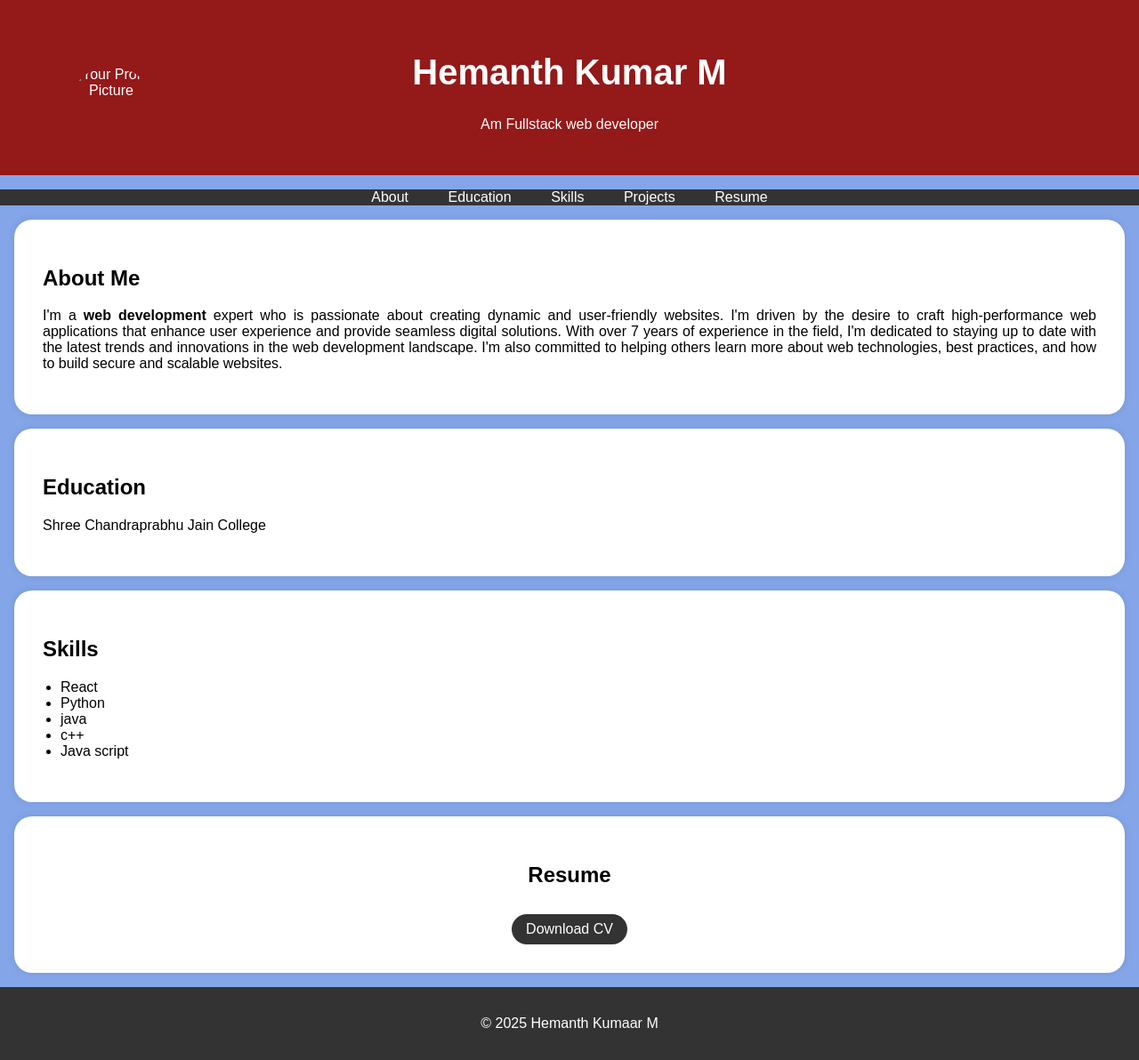
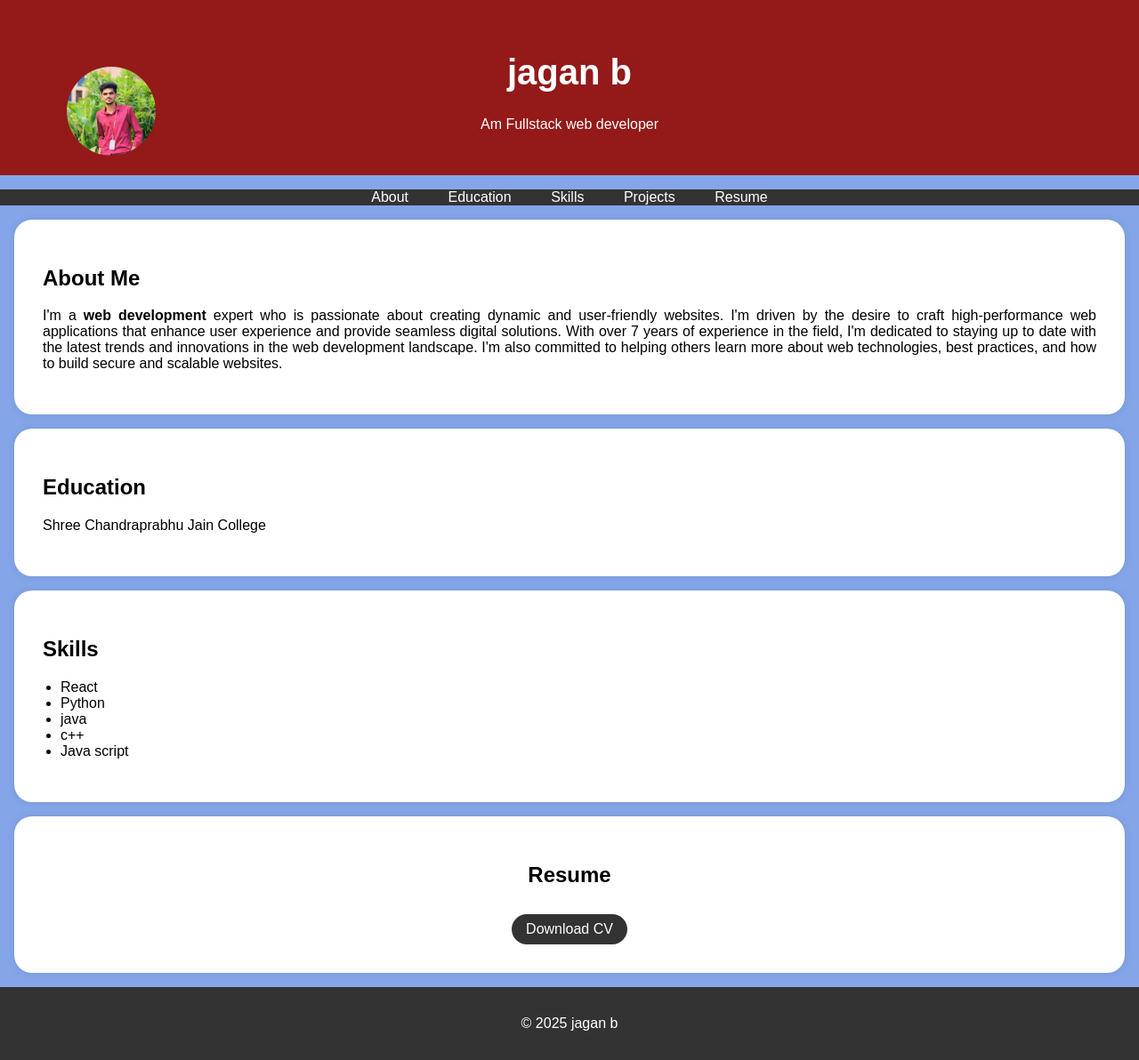
Before and after one commit to jaganyadav143/Portfolio-, a plain HTML site: page index.html in a window 1280 px wide. Shown: the whole page at 89% size. Drawn offline with Linux system fonts and the light colour scheme.

Commit message:
Update and rename index-2.html to index.html

```diff
--- a/index-2.html
+++ b/index.html
@@ -95,8 +95,8 @@
     <header>
         <div class="header-content">
             <!-- Add your profile picture here -->
-            <img src="./img/avatar.png" alt="Your Profile Picture" class="profile-picture">
-            <h1>Hemanth Kumar M</h1>
+            <img src="IMG-20250328-WA0001.jpg" alt="Your Profile Picture" class="profile-picture">
+            <h1>jagan b</h1>
             <p>Am Fullstack web developer</p>
         </div>
     </header>
@@ -151,14 +151,14 @@
         <div class="section-content">
             <center>
             <h2>Resume</h2>
-            <a href="file.pdf" target="_blank" class="download-button">Download CV</a>
+            <a href="resume jagan.pdf" target="_blank" class="download-button">Download CV</a>
         </center>
         </div>
 
     </section>
 
     <footer>
-        <p>&copy; 2025 Hemanth Kumaar M</p>
+        <p>&copy; 2025 jagan b</p>
     </footer>
 
     <script>
```
